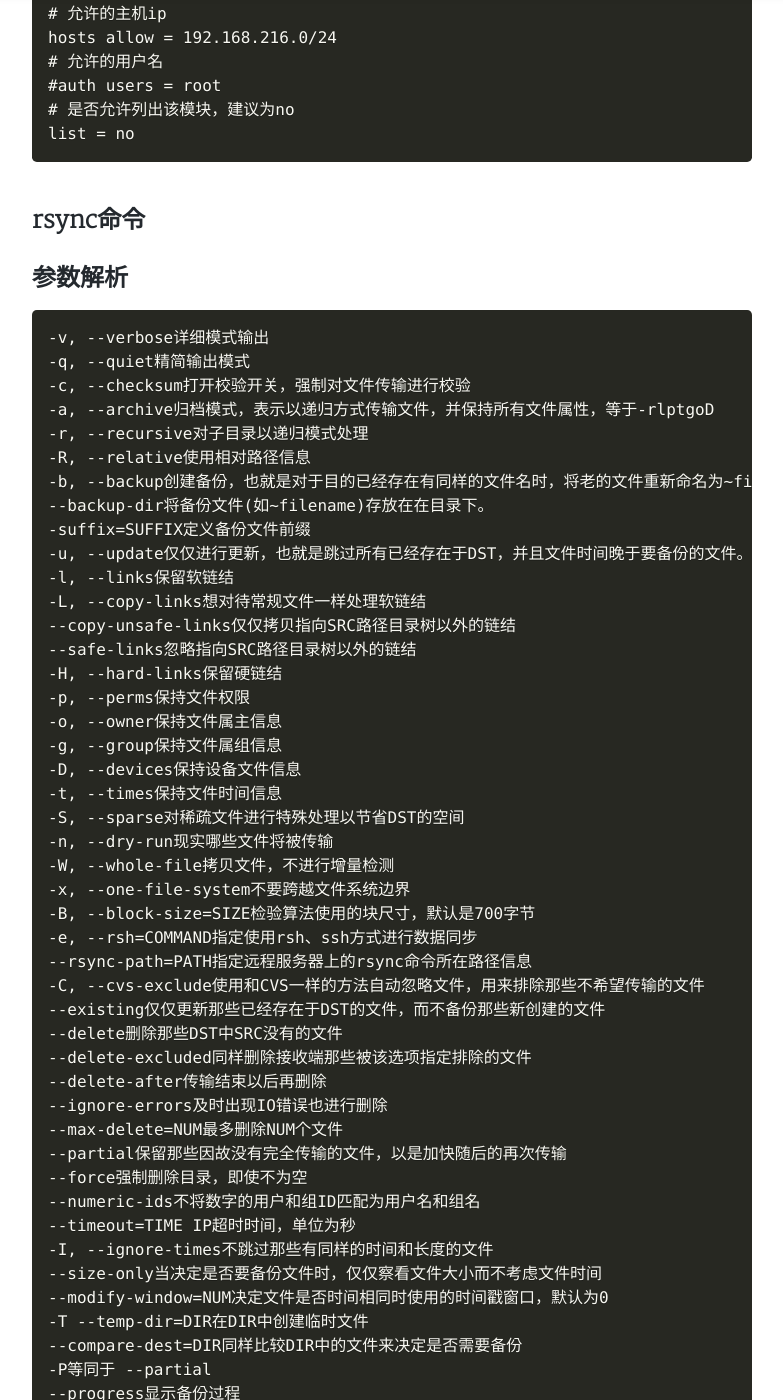
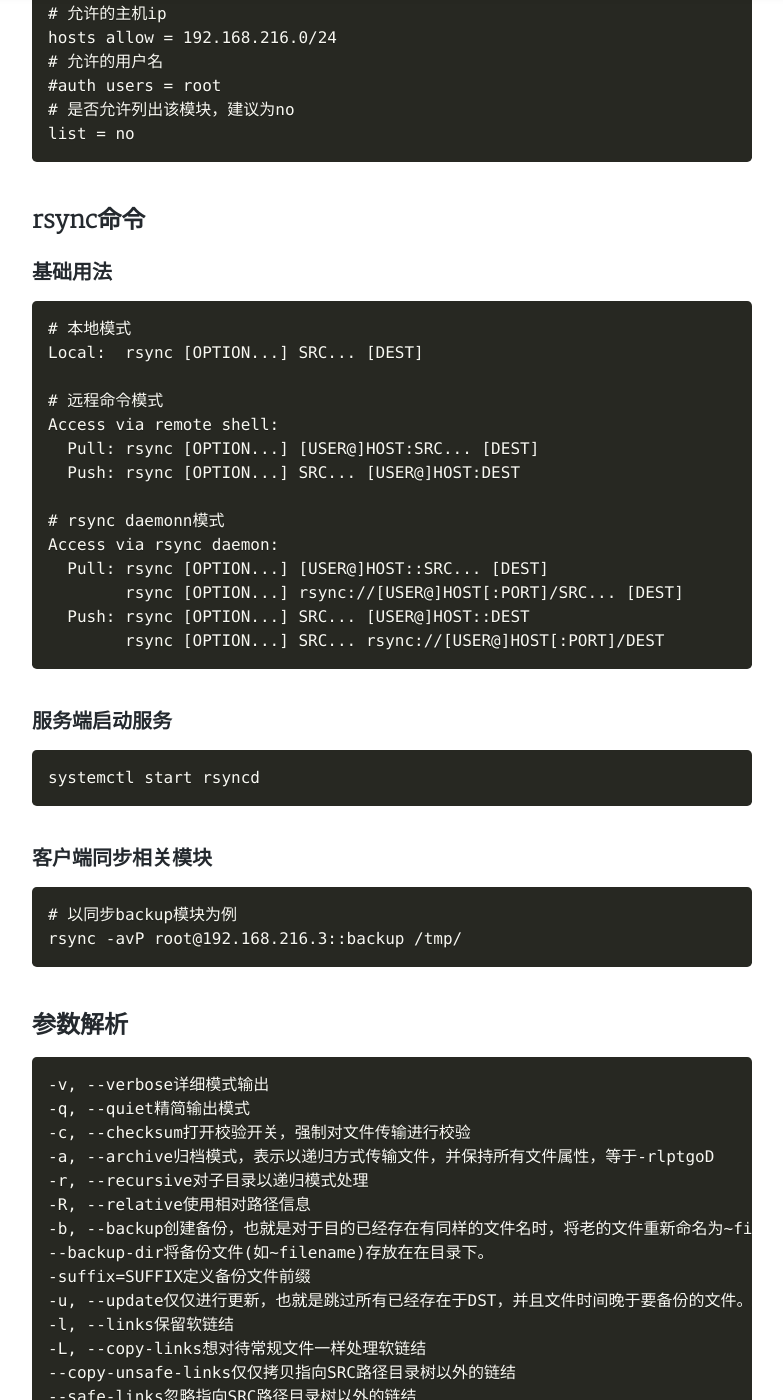
Before and after one commit to zcsee/zcsee.github.io, a Jekyll site: the page built from _posts/2023-03-24-rsync以daemon方式运行.md, in a window 1280 px wide and 1400 px high, scrolled down 4364 px. Shown: the whole window, without its empty margins (248-1031 px from the left). Built offline with Jekyll 4.4.1, drawn with Linux system fonts in a browser that asks for light colours; nearby versions of some CDN libraries; a style sheet for code colours, icons or effects is not loaded.

Commit message:
modified rsyncd posts

````diff
--- a/_posts/2023-03-24-rsync以daemon方式运行.md
+++ b/_posts/2023-03-24-rsync以daemon方式运行.md
@@ -189,6 +189,44 @@
 
 ## rsync命令
 
+### 基础用法
+
+```shell
+# 本地模式
+Local:  rsync [OPTION...] SRC... [DEST]
+
+# 远程命令模式
+Access via remote shell:
+  Pull: rsync [OPTION...] [USER@]HOST:SRC... [DEST]
+  Push: rsync [OPTION...] SRC... [USER@]HOST:DEST
+
+# rsync daemonn模式
+Access via rsync daemon:
+  Pull: rsync [OPTION...] [USER@]HOST::SRC... [DEST]
+        rsync [OPTION...] rsync://[USER@]HOST[:PORT]/SRC... [DEST]
+  Push: rsync [OPTION...] SRC... [USER@]HOST::DEST
+        rsync [OPTION...] SRC... rsync://[USER@]HOST[:PORT]/DEST
+```
+
+
+
+### 服务端启动服务
+
+```shell
+systemctl start rsyncd
+```
+
+
+
+### 客户端同步相关模块
+
+```shell
+# 以同步backup模块为例
+rsync -avP root@192.168.216.3::backup /tmp/
+```
+
+
+
 ## 参数解析
 
 ```shell
````
Also changed, not shown: other parts of _posts/2023-03-24-rsync以daemon方式运行.md (+1 -1 lines).
